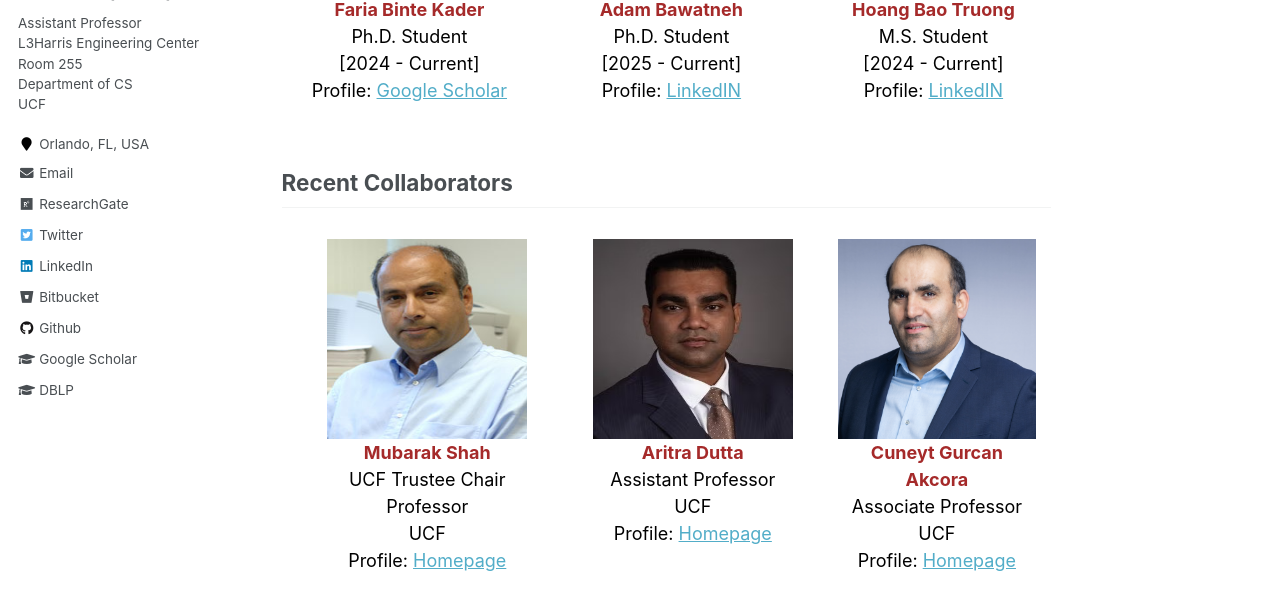
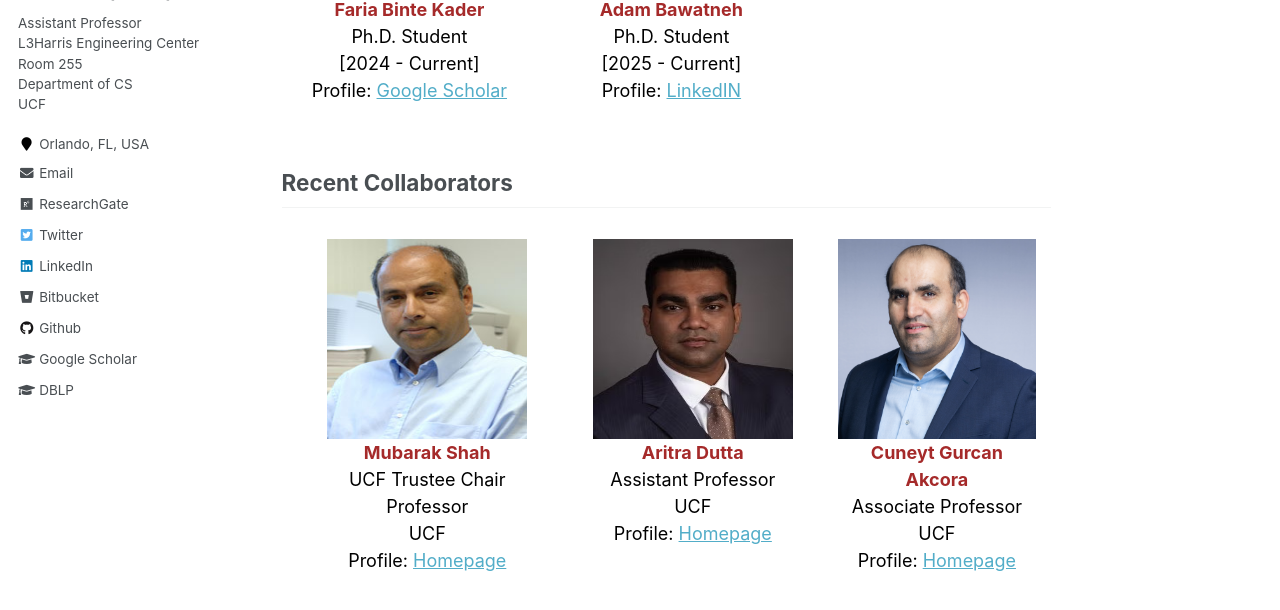
Before and after one commit to karmake2/karmake2.github.io, a Jekyll site: the page built from _pages/students.html, in a window 1280 px wide and 900 px high, scrolled down 567 px, cut to the strip 261-871 px from the top of the window. Built offline with Jekyll 4.4.1, drawn with Linux system fonts in a browser that asks for light colours; some of the changed text lies outside the part shown.

Commit message:
Update students.html

```diff
--- a/_pages/students.html
+++ b/_pages/students.html
@@ -51,13 +51,6 @@
 				Ph.D. Student<br/>
 				[2025 - Current]<br/>
 				Profile: <a href="https://www.linkedin.com/in/adam-bawatneh-221a61290/" target="_blank">LinkedIN</a></span></td>
-
-		<td class="table__tablenospace" align='center'><img src='/images/students/hoang-bao.png' style='height:200px;;width:200px'><br/>
-			<span style="color:black">
-				<font color="brown" ><b>Hoang Bao Truong</b></font><br/>
-				M.S. Student<br/>
-				[2024 - Current]<br/>
-				Profile: <a href="https://www.linkedin.com/in/hoang-bao-truong-8aaa07160/" target="_blank">LinkedIN</a></span></td>
 	</tr>
 </table>
 
@@ -172,6 +165,12 @@
 				<font color="brown" ><b>John Salvador</b></font><br/>
 				M.S. (Auburn), Spring, 2024 <br/>
 				Profile: <a href="https://www.linkedin.com/in/jmsalvador2395/" target="_blank">LinkedIN</a></span></td>
+		<td class="table__tablenospace" align='center'><img src='/images/students/hoang-bao.png' style='height:200px;;width:200px'><br/>
+			<span style="color:black">
+				<font color="brown" ><b>Hoang Bao Truong</b></font><br/>
+				M.S. Student<br/>
+				[2024 - Current]<br/>
+				Profile: <a href="https://www.linkedin.com/in/hoang-bao-truong-8aaa07160/" target="_blank">LinkedIN</a></span></td>
 	</tr>
 
 </table>
```
